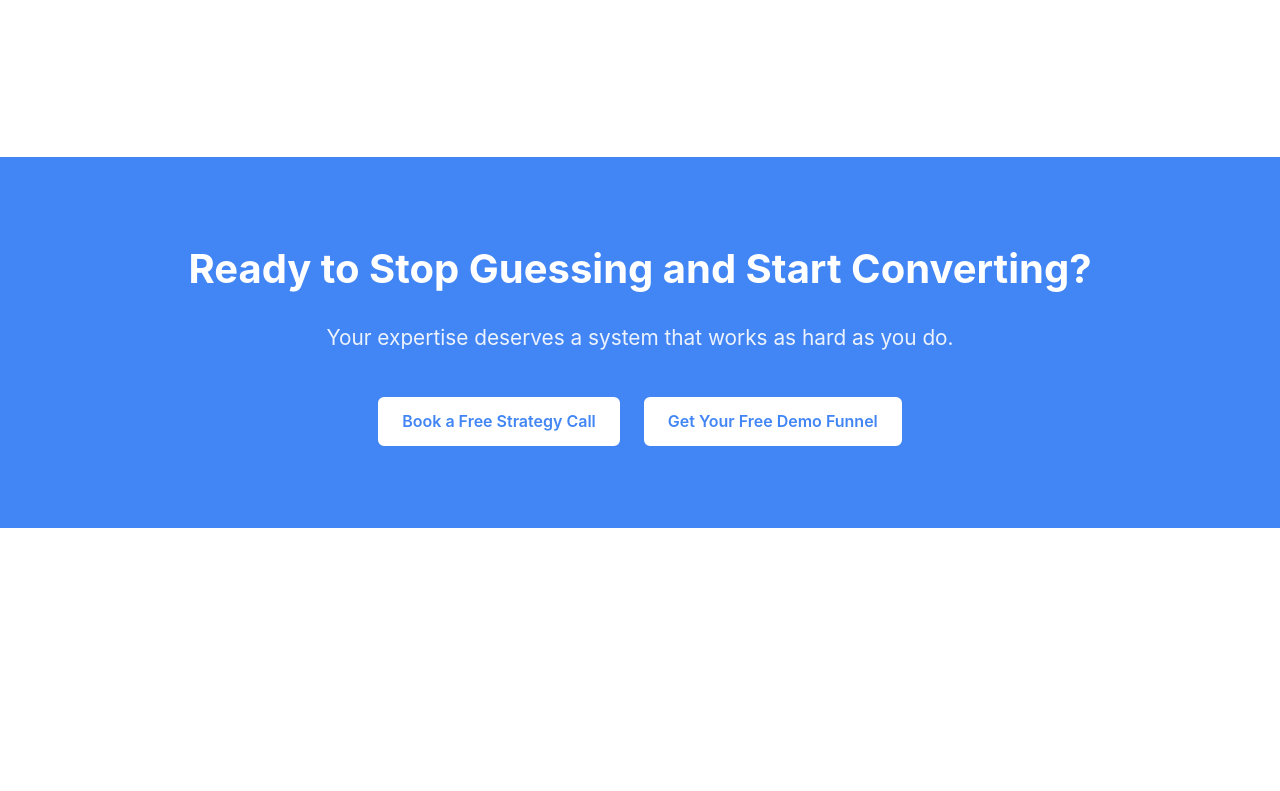
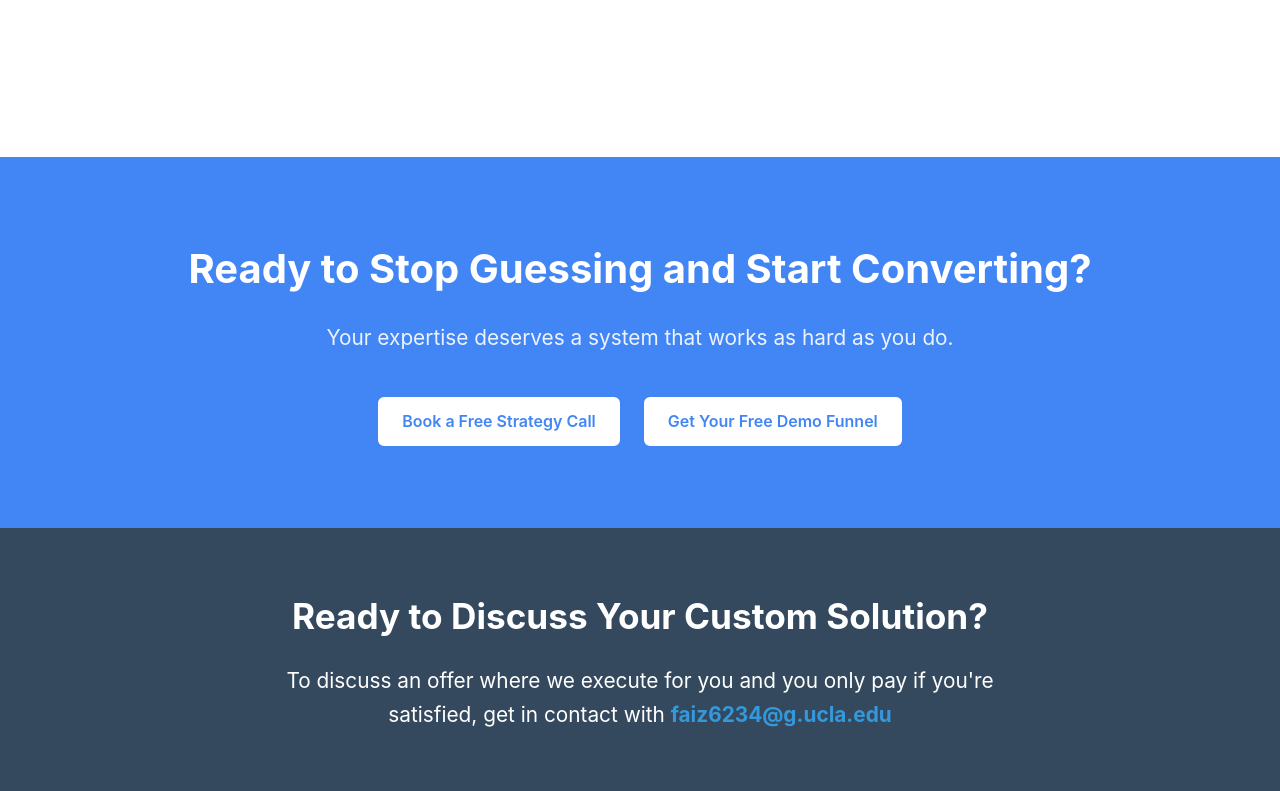
Before and after one commit to faiz6234/FIGYMS, a plain HTML site: page index.html in a window 1280 px wide. Shown: the part 3565-4356 px from the top of the page. Before the commit the page ends 4093 px from the top, so only its background shows below. Drawn offline with Linux system fonts and the light colour scheme.

Commit message:
Update index.html

```diff
--- a/index.html
+++ b/index.html
@@ -416,6 +416,32 @@
             flex-wrap: wrap;
         }
 
+        /* Contact Offer Section */
+        .contact-offer {
+            padding: 60px 0;
+            background: #34495e;
+            color: white;
+            text-align: center;
+        }
+
+        .contact-offer h2 {
+            font-size: 2.2rem;
+            margin-bottom: 20px;
+            color: white;
+        }
+
+        .contact-offer p {
+            font-size: 1.3rem;
+            max-width: 800px;
+            margin: 0 auto;
+            line-height: 1.6;
+        }
+
+        .contact-offer strong {
+            color: #3498db;
+            font-weight: 700;
+        }
+
         /* Responsive Design */
         @media (max-width: 768px) {
             .hero h1 {
@@ -480,7 +506,7 @@
         <nav class="container">
             <div class="nav">
                 <div class="logo">FIDIGITAL</div>
-                <a href="#contact" class="btn btn-primary">Book Free Call</a>
+                <a href="#offer" class="btn btn-primary">Book Free Call</a>
             </div>
         </nav>
     </header>
@@ -490,7 +516,7 @@
         <div class="container">
             <h1>Your Dream Clients Are<br><span class="highlight">Scrolling Past You</span></h1>
             <p>Let's fix that. We build conversion machines that turn your fitness expertise into consistent revenue.</p>
-            <a href="#solutions" class="btn btn-primary cta-button">Stop Losing Money Online</a>
+            <a href="#offer" class="btn btn-primary cta-button">Stop Losing Money Online</a>
         </div>
     </section>
 
@@ -610,9 +636,17 @@
             <h2>Ready to Stop Guessing and Start Converting?</h2>
             <p>Your expertise deserves a system that works as hard as you do.</p>
             <div class="cta-buttons">
-                <a href="#" class="btn btn-secondary">Book a Free Strategy Call</a>
-                <a href="#" class="btn btn-secondary">Get Your Free Demo Funnel</a>
+                <a href="#offer" class="btn btn-secondary">Book a Free Strategy Call</a>
+                <a href="#offer" class="btn btn-secondary">Get Your Free Demo Funnel</a>
             </div>
+        </div>
+    </section>
+
+    <!-- Contact Offer Section -->
+    <section class="contact-offer" id="offer">
+        <div class="container">
+            <h2>Ready to Discuss Your Custom Solution?</h2>
+            <p>To discuss an offer where we execute for you and you only pay if you're satisfied, get in contact with <strong>faiz6234@g.ucla.edu</strong></p>
         </div>
     </section>
 
@@ -668,8 +702,8 @@
         // Add click tracking and contact info
         document.querySelectorAll('.btn').forEach(btn => {
             btn.addEventListener('click', function(e) {
-                e.preventDefault();
-                alert('Get in contact with faiz6234@g.ucla.edu');
+                // Let the default anchor behavior work (scroll to #offer section)
+                console.log('Button clicked:', this.textContent);
             });
         });
     </script>
```
